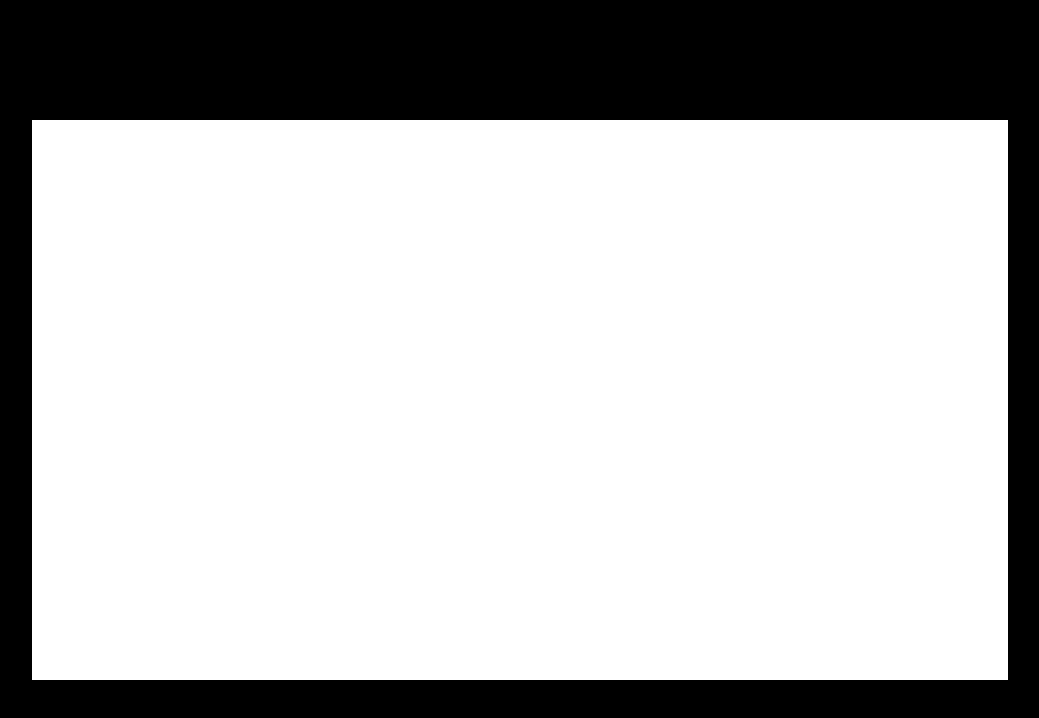
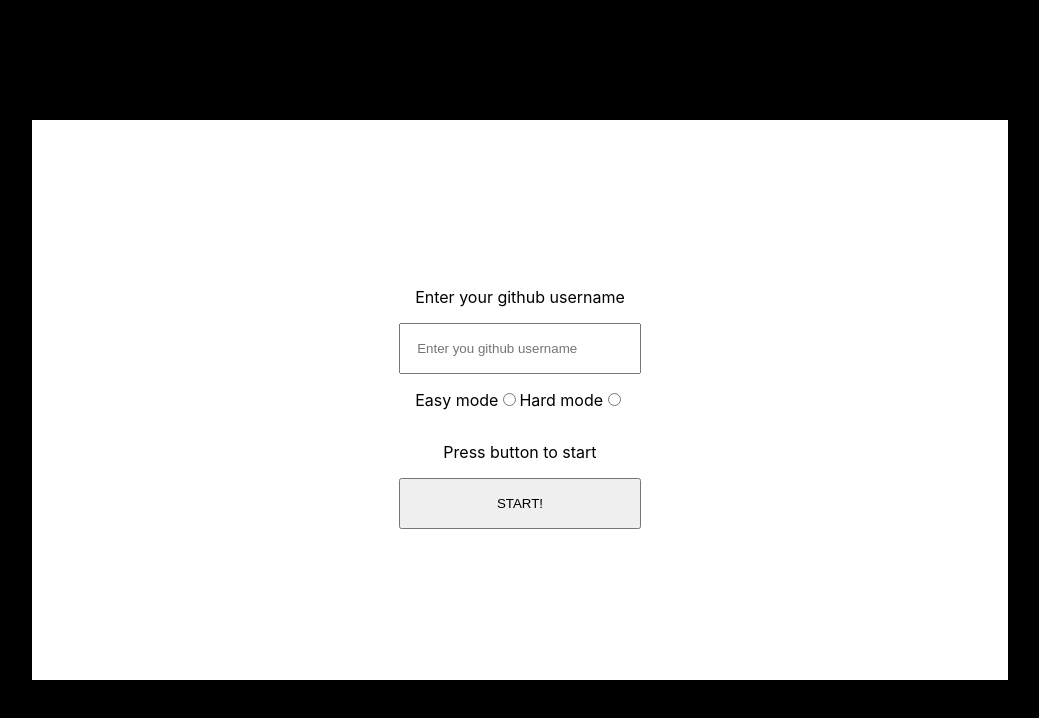
Before and after one commit to fac19/week10-metalHeads, a React (Create React App) app: page / in a window 1280 px wide. Shown: the top 718 px of the page, without its empty margins (120-1159 px from the left). Built offline with nearby package versions, Linux system fonts and the light colour scheme.

Commit message:
Add handleSubmit to startPageForm
Co-authored-by: Roger-Heathcote github@technicalbloke.com

```diff
--- a/src/App.js
+++ b/src/App.js
@@ -1,4 +1,5 @@
-import React, { useState } from "react";
+import React, {useState} from "react";
+import StartPageForm from "./StartPageForm";
 import "./App.css";
 
 function App() {
@@ -19,7 +20,14 @@ function App() {
             <div className="App_container">
                 <aside className="App__game__container__left">torch</aside>
 
-        <div className="App__gameContainer">{/* game container */}</div>
+                <div className="App__gameContainer">
+                    {gameState === "start" && (
+                        <StartPageForm
+                            githubName={githubName}
+                            setGithubName={setGithubName}
+                        />
+                    )}
+                </div>
 
                 <aside className="App__game__container__right">torch</aside>
             </div>
--- /dev/null
+++ b/src/StartPageForm.css
@@ -0,0 +1,22 @@
+.start-page-form {
+    width: 100%;
+    height: 100%;
+    display: flex;
+    justify-content: center;
+    align-content: center;
+}
+
+.start-page-form form {
+    display: flex;
+    flex-direction: column;
+    height: 100%;
+    justify-content: center;
+}
+
+.start-page-form form > * {
+    padding: 1rem;
+}
+
+.start-page-form__input-group {
+    display: flex;
+}
--- a/src/StartPageForm.js
+++ b/src/StartPageForm.js
@@ -1,22 +1,48 @@
-import React from "react";
+import React, {useState} from "react";
+import "./StartPageForm.css";
 
 const StartPageForm = (props) => {
+    const [githubName, setGithubName] = useState("");
+
+    function handleSubmit(e) {
+        e.preventDefault();
+        props.setGithubName(githubName);
+    }
+
     return (
         <div className="start-page-form">
-      <form>
+            <form onSubmit={handleSubmit}>
                 <label htmlFor="githubName">Enter your github username</label>
                 <input
                     type="text"
                     id="githubName"
                     name="githubName"
                     placeholder="Enter you github username"
+                    onChange={(e) => {
+                        console.log(e.target.value);
+                        setGithubName(e.target.value);
+                    }}
                 />
-
+                <div className="start-page-form__input-group">
+                    <div className="start-page-form__input-group__radio-buttons">
                         <label htmlFor="easyMode">Easy mode</label>
-        <input id="easyMode" type="radio" name="difficulty" value="easy" />
+                        <input
+                            id="easyMode"
+                            type="radio"
+                            name="difficulty"
+                            value="easy"
+                        />
+                    </div>
+                    <div className="start-page-form__input-group__radio-buttons">
                         <label htmlFor="hardMode">Hard mode</label>
-        <input id="hardMode" type="radio" name="difficulty" value="hard" />
-
+                        <input
+                            id="hardMode"
+                            type="radio"
+                            name="difficulty"
+                            value="hard"
+                        />
+                    </div>
+                </div>
                 <label htmlFor="startButton">Press button to start</label>
                 <button id="startButton">START!</button>
             </form>
```
Lines whose indentation alone changed are shown as unchanged.
